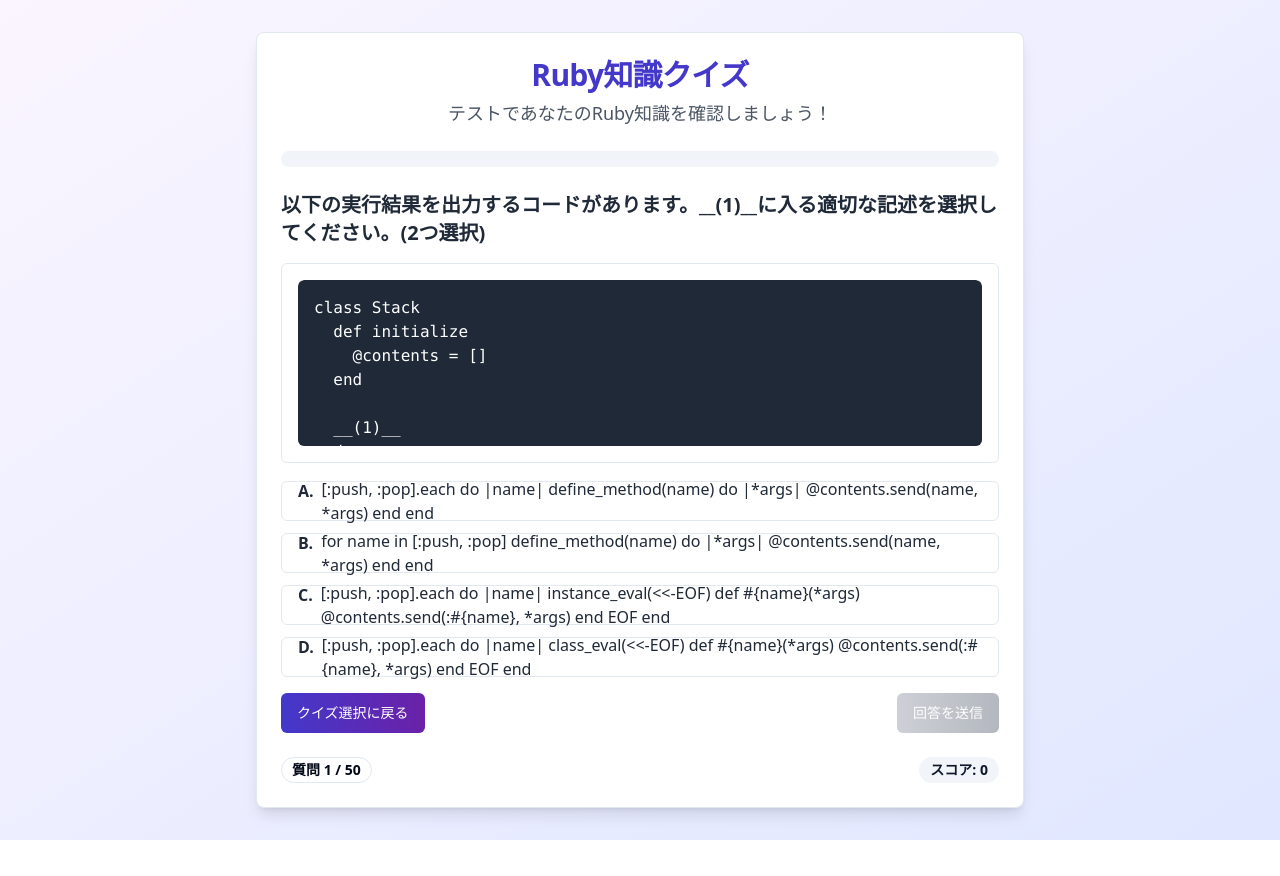
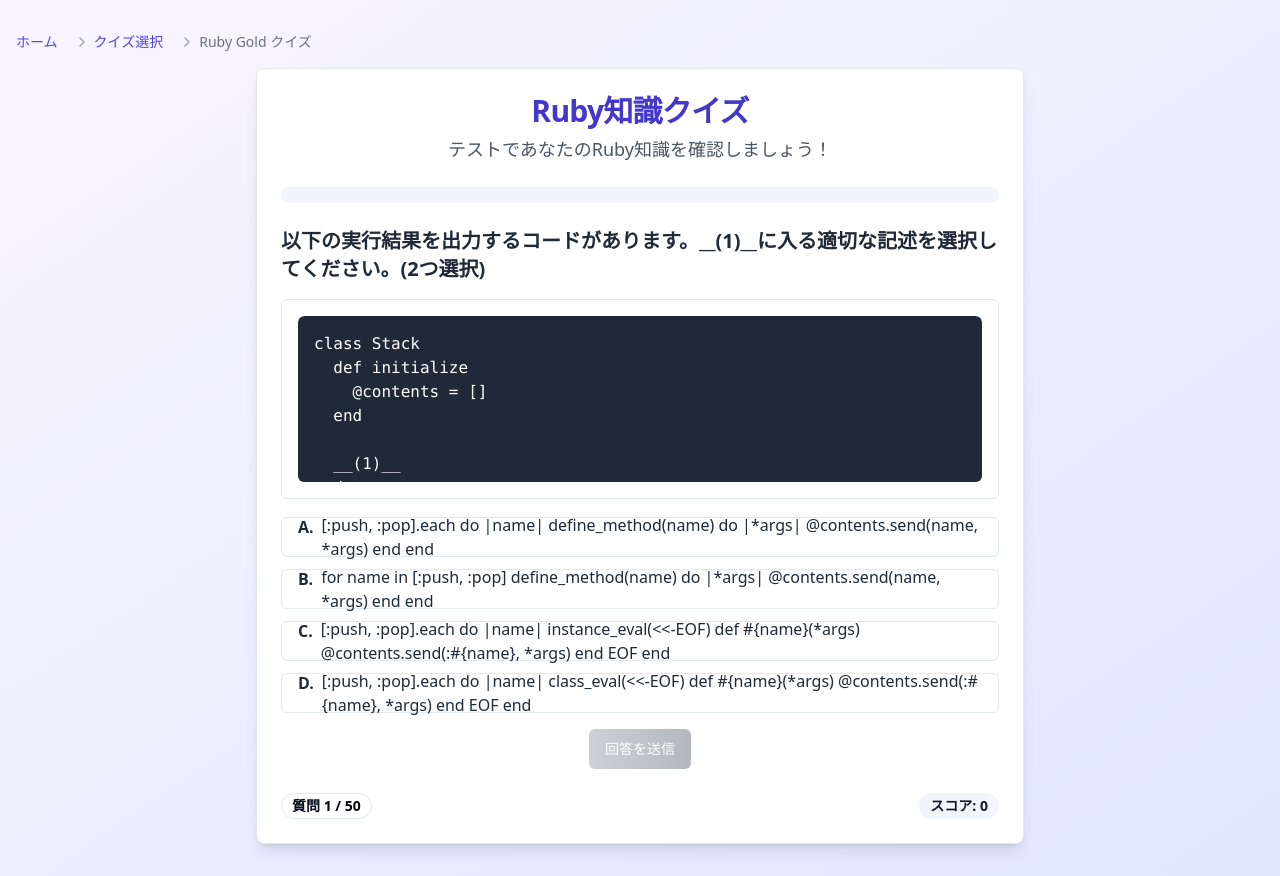
Before and after one commit to suzulang/ruby-association-exam, a React (Vite) app: page /quiz/gold in a window 1280 px wide. Before the commit the page ends 840 px from the top, so only its background shows below. Built offline with nearby package versions, Linux system fonts and the light colour scheme.

Commit message:
Add Navbar

```diff
--- /dev/null
+++ b/src/components/NavigationBreadcrumb.jsx
@@ -0,0 +1,26 @@
+import React from 'react';
+import { Link } from 'react-router-dom';
+import { ChevronRight } from 'lucide-react';
+
+const NavigationBreadcrumb = ({ items }) => {
+  return (
+    <nav className="flex mb-4" aria-label="Breadcrumb">
+      <ol className="inline-flex items-center space-x-1 md:space-x-3">
+        {items.map((item, index) => (
+          <li key={index} className="inline-flex items-center">
+            {index > 0 && <ChevronRight className="w-4 h-4 text-gray-400 mx-1" />}
+            {item.link ? (
+              <Link to={item.link} className="text-sm font-medium text-indigo-600 hover:text-indigo-800">
+                {item.label}
+              </Link>
+            ) : (
+              <span className="text-sm font-medium text-gray-500">{item.label}</span>
+            )}
+          </li>
+        ))}
+      </ol>
+    </nav>
+  );
+};
+
+export default NavigationBreadcrumb;
--- a/src/pages/QuizSelection.jsx
+++ b/src/pages/QuizSelection.jsx
@@ -2,10 +2,18 @@ import React from 'react';
 import { Link } from 'react-router-dom';
 import { Button } from "@/components/ui/button";
 import { Card, CardContent, CardHeader, CardTitle, CardDescription } from "@/components/ui/card";
+import NavigationBreadcrumb from '@/components/NavigationBreadcrumb';
 
 const QuizSelection = () => {
   return (
-    <div className="container mx-auto px-4 py-8 min-h-screen flex items-center justify-center bg-gradient-to-br from-purple-100 to-indigo-200">
+    <div className="container mx-auto px-4 py-8 min-h-screen flex flex-col bg-gradient-to-br from-purple-100 to-indigo-200">
+      <NavigationBreadcrumb
+        items={[
+          { label: 'ホーム', link: '/' },
+          { label: 'クイズ選択' },
+        ]}
+      />
+      <div className="flex-grow flex items-center justify-center">
         <Card className="w-full max-w-3xl shadow-lg">
           <CardHeader className="text-center">
             <CardTitle className="text-3xl font-bold text-indigo-700">Ruby知識クイズ選択</CardTitle>
@@ -25,6 +33,7 @@ const QuizSelection = () => {
           </CardContent>
         </Card>
       </div>
+    </div>
   );
 };
 
--- a/src/pages/quiz.jsx
+++ b/src/pages/quiz.jsx
@@ -10,6 +10,7 @@ import { useParams, useNavigate } from 'react-router-dom';
 import silverQuizData from '@/data/ruby_silver.json';
 import goldQuizData from '@/data/ruby_gold.json';
 import '@/styles/FlowerEffect.css';
+import NavigationBreadcrumb from '@/components/NavigationBreadcrumb';
 
 const Quiz = () => {
   const { quizType } = useParams();
@@ -91,7 +92,15 @@ const Quiz = () => {
   };
 
   return (
-    <div className="container mx-auto px-4 py-8 min-h-screen flex items-center justify-center bg-gradient-to-br from-purple-50 to-indigo-100">
+    <div className="container mx-auto px-4 py-8 min-h-screen flex flex-col bg-gradient-to-br from-purple-50 to-indigo-100">
+      <NavigationBreadcrumb
+        items={[
+          { label: 'ホーム', link: '/' },
+          { label: 'クイズ選択', link: '/quiz-selection' },
+          { label: `Ruby ${quizType === 'gold' ? 'Gold' : 'Silver'} クイズ` },
+        ]}
+      />
+      <div className="flex-grow flex items-center justify-center">
         <Card className="w-full max-w-3xl shadow-lg">
           <CardHeader className="text-center">
             <CardTitle className="text-3xl font-bold text-indigo-700">Ruby知識クイズ</CardTitle>
@@ -148,13 +157,7 @@ const Quiz = () => {
                         </Button>
                       ))}
                     </div>
-                  <div className="mt-4 flex justify-between">
-                    <Button
-                      onClick={goToQuizSelection}
-                      className="bg-gradient-to-r from-indigo-700 to-purple-800 hover:from-indigo-800 hover:to-purple-900 text-white"
-                    >
-                      クイズ選択に戻る
-                    </Button>
+                    <div className="mt-4 flex justify-center">
                       <Button
                         onClick={submitAnswer}
                         className={`
@@ -192,13 +195,6 @@ const Quiz = () => {
                 <Separator className="my-6" />
                 <div className="flex justify-center space-x-4">
                   <Button
-                  onClick={goToQuizSelection}
-                  size="lg"
-                  className="mt-4 text-white transition-all duration-200 ease-in-out hover:scale-105 bg-gradient-to-r from-indigo-700 to-purple-800 hover:from-indigo-800 hover:to-purple-900"
-                >
-                  クイズ選択に戻る
-                </Button>
-                <Button
                     onClick={restartQuiz}
                     size="lg"
                     className="mt-4 text-white transition-all duration-200 ease-in-out hover:scale-105 bg-gradient-to-r from-blue-500 to-teal-500 hover:from-blue-600 hover:to-teal-600"
@@ -210,6 +206,7 @@ const Quiz = () => {
             )}
           </CardContent>
         </Card>
+      </div>
       {showFlowers && <FlowerEffect />}
     </div>
   );
```
Lines whose indentation alone changed are shown as unchanged.
